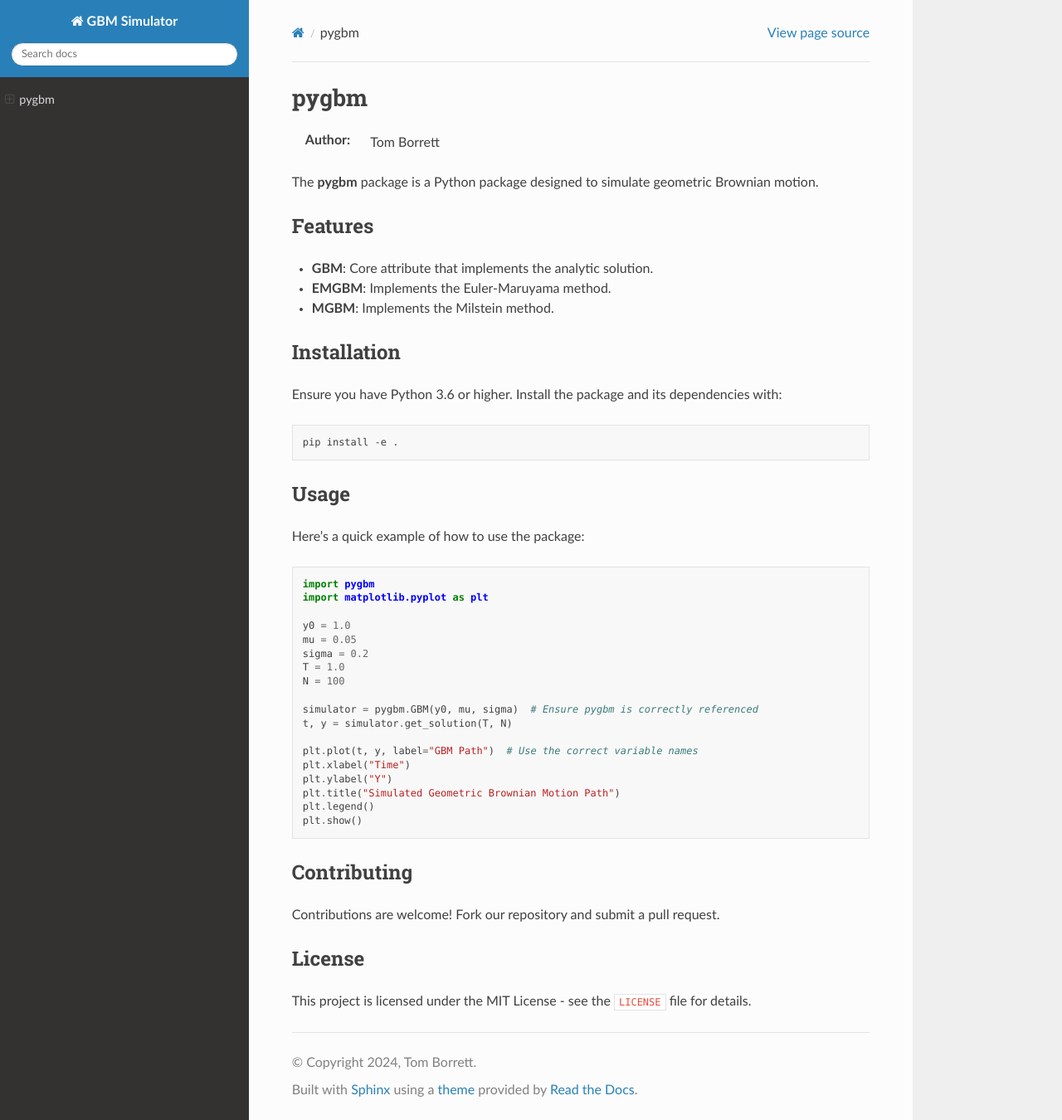
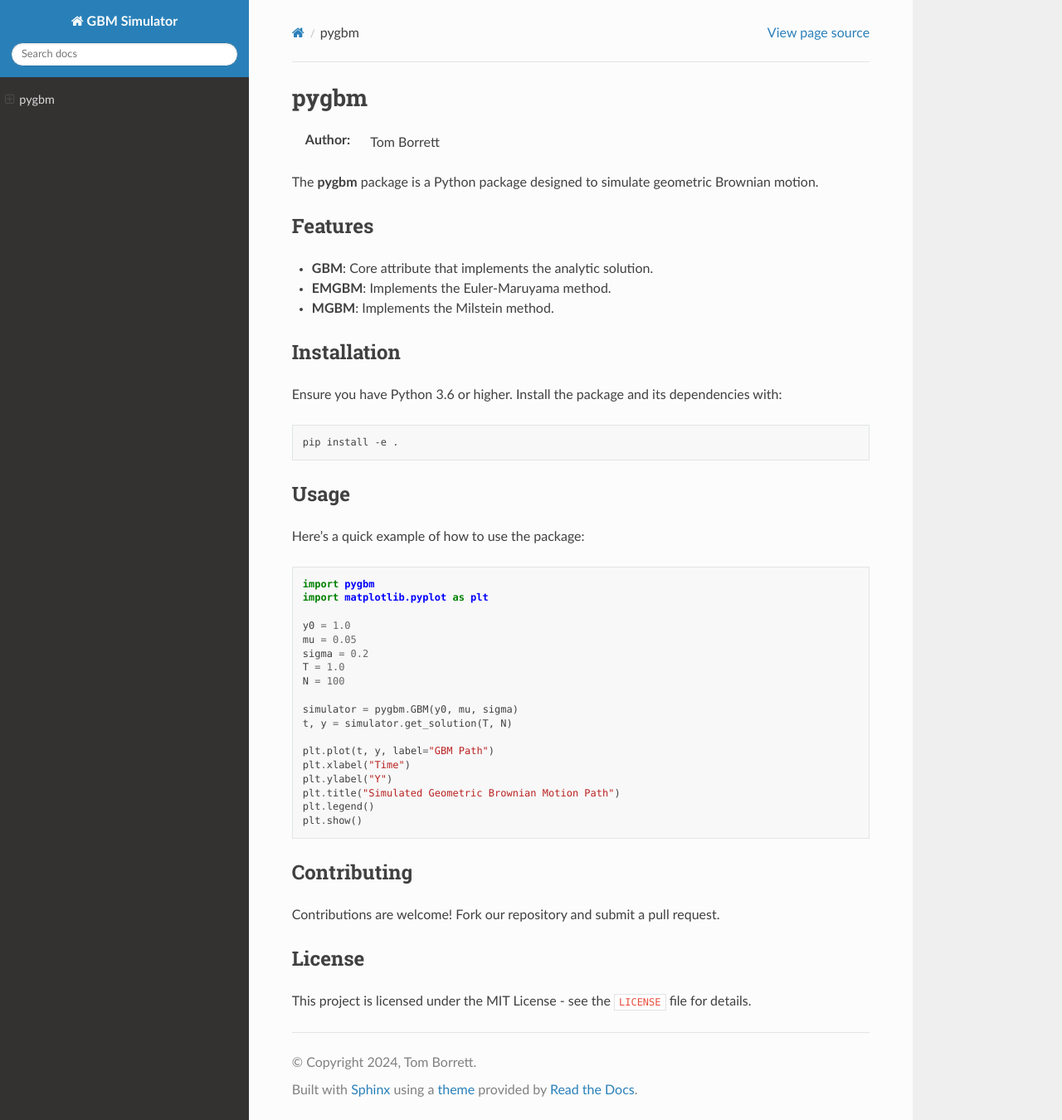
Before and after one commit to tombo367/pygbm, a Sphinx documentation site: the page built from docs/index.rst, in a window 1280 px wide and 1350 px high. Shown: the whole window at 83% size. Built offline with Sphinx 7.4.7 and the Read the Docs theme 3.1.0, drawn with Linux system fonts in a browser that asks for light colours.

```diff
--- a/docs/index.rst
+++ b/docs/index.rst
@@ -37,10 +37,10 @@ Here's a quick example of how to use the package:
   T = 1.0
   N = 100
 
-  simulator = pygbm.GBM(y0, mu, sigma)  # Ensure pygbm is correctly referenced
+  simulator = pygbm.GBM(y0, mu, sigma)
   t, y = simulator.get_solution(T, N)
 
-  plt.plot(t, y, label="GBM Path")  # Use the correct variable names
+  plt.plot(t, y, label="GBM Path")
   plt.xlabel("Time")
   plt.ylabel("Y")
   plt.title("Simulated Geometric Brownian Motion Path")
```
Also changed, not shown: README.md (+2 -2 lines).
